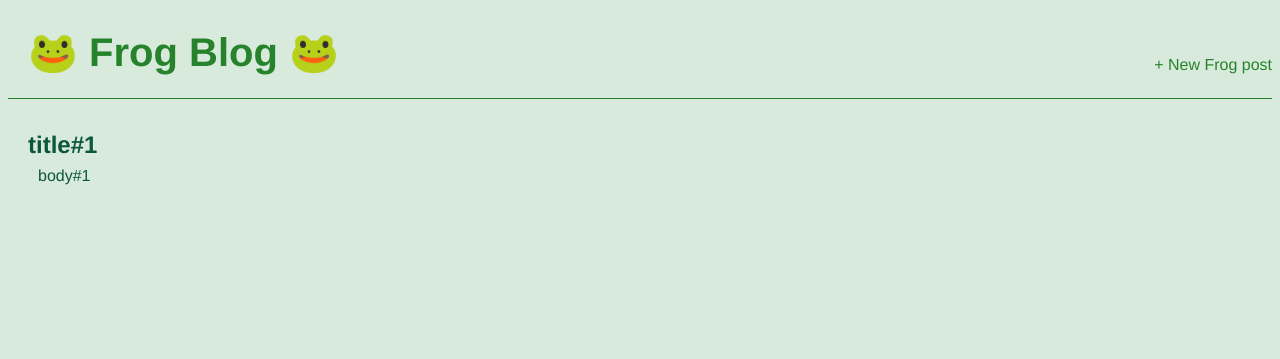
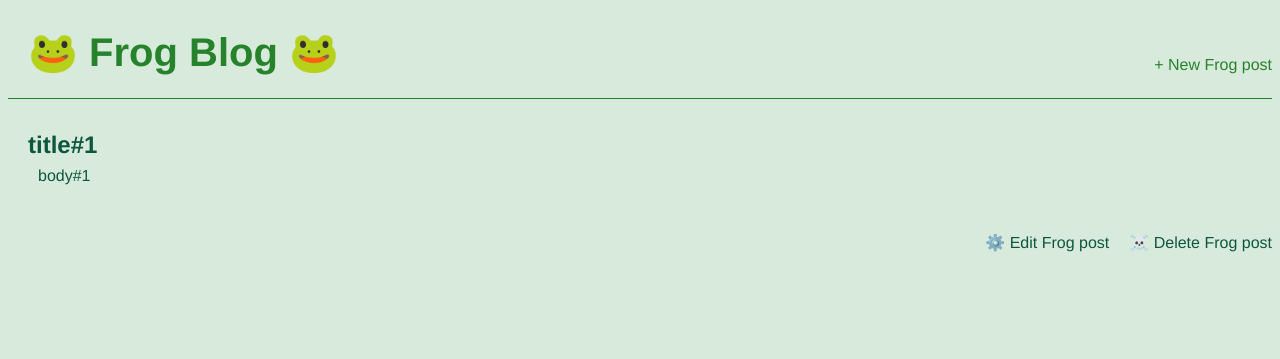
Before and after one commit to Mikhail11235/F-blog, a Django app: page /post/1/ in a window 1280 px wide. Shown: the top 359 px of the page. Run offline with Django 3.2, Linux system fonts and the light colour scheme; data comes from the database, SQL or seed files in the repository; both versions use the stored data as it was after the commit.

Commit message:
editing posts, test

```diff
--- a/blog/urls.py
+++ b/blog/urls.py
@@ -6,4 +6,6 @@ urlpatterns = [
     path('', views.BlogListView.as_view(), name='home'),
     path('post/<int:pk>/', views.BlogDetailView.as_view(), name='post_detail'),
     path('post/new/', views.BlogCreateView.as_view(), name='post_new'),
+    path('post/<int:pk>/edit/', views.BlogUpdateView.as_view(), name='post_edit'),
+    path('post/<int:pk>/delete/', views.BlogDeleteView.as_view(), name='post_delete'),
     ]
--- a/blog/views.py
+++ b/blog/views.py
@@ -1,6 +1,7 @@
 #from django.shortcuts import render
 from django.views.generic import ListView, DetailView
-from django.views.generic.edit import CreateView
+from django.views.generic.edit import CreateView, UpdateView, DeleteView
+from django.urls import reverse_lazy
 from .models import Post
 
 
@@ -19,3 +20,15 @@ class BlogCreateView(CreateView):
     model = Post
     template_name = 'post_new.html'
     fields = '__all__'
+
+
+class BlogUpdateView(UpdateView):
+    model = Post
+    fields = ['title', 'body']
+    template_name = 'post_edit.html'
+
+
+class BlogDeleteView(DeleteView):
+    model = Post
+    template_name = 'post_delete.html'
+    success_url = reverse_lazy('home')
--- a/static/css/base.css
+++ b/static/css/base.css
@@ -58,3 +58,25 @@ header h1 a {
     color: rgb(13, 87, 62);
     padding-left: 20px;
 }
+
+.post-detail-container p a {
+    padding-left: 20px;
+    color: rgb(13, 87, 62);
+    text-decoration: none;
+}
+
+.edit-post {
+    color: rgb(13, 87, 62);
+    padding-left: 20px;
+}
+
+.post-detail-container {
+    display: flex;
+    flex-direction: row;
+    justify-content: flex-end;
+}
+
+.post-delete {
+    color: rgb(13, 87, 62);
+    padding-left: 20px;
+}
--- a/templates/post_detail.html
+++ b/templates/post_detail.html
@@ -1,7 +1,11 @@
 {% extends 'base.html' %}
 {% block content %}
     <div class='post-entry'>
-        <h2>{{post.title}}</h2>
-        <p>{{post.body}}</p>
+        <h2>{{object.title}}</h2>
+        <p>{{object.body}}</p>
+    </div>
+    <div class='post-detail-container'>
+    <p><a href="{% url 'post_edit' post.pk %}">⚙️ Edit Frog post</a></p>
+    <p><a href="{% url 'post_delete' post.pk %}">☠️ Delete Frog post</a></p>
     </div>
 {% endblock content%}
```
Also changed, not shown: blog/tests.py (+25 -0 lines), templates/post_delete.html (added, +10 -0 lines), templates/post_edit.html (added, +10 -0 lines), db.sqlite3.
